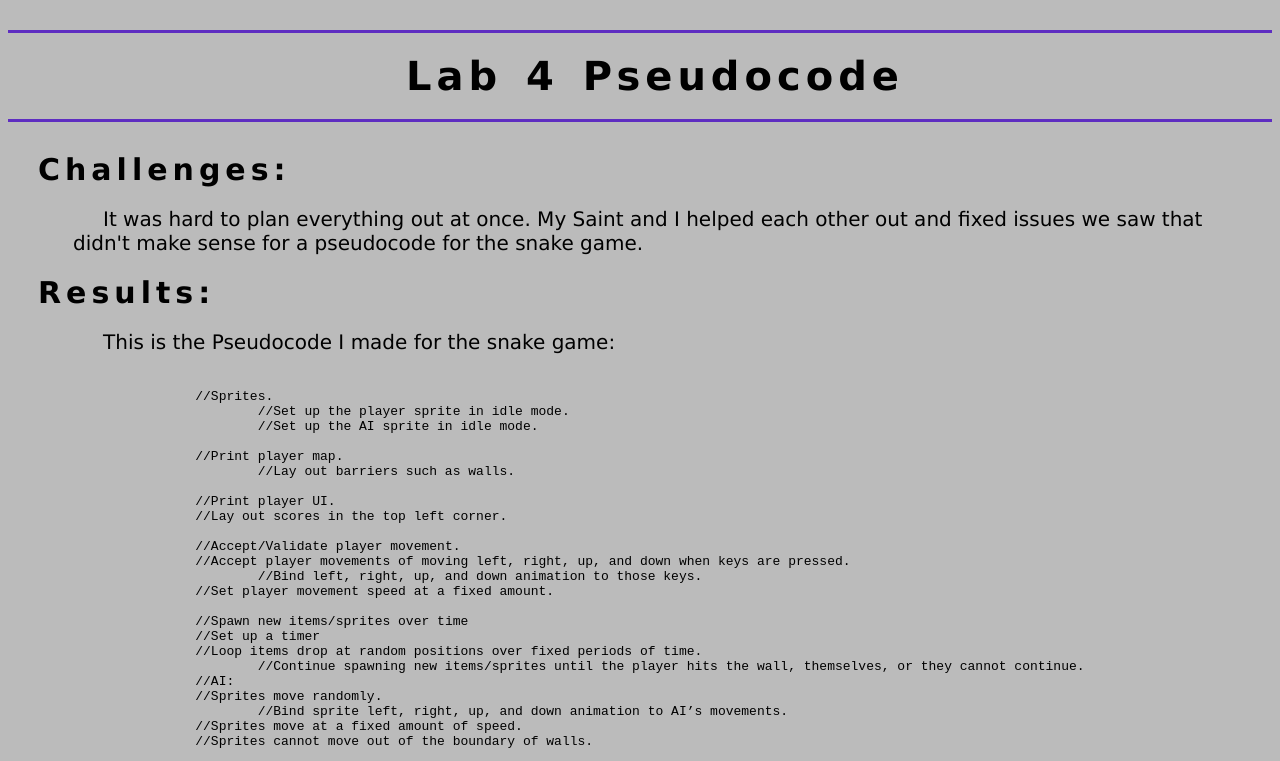
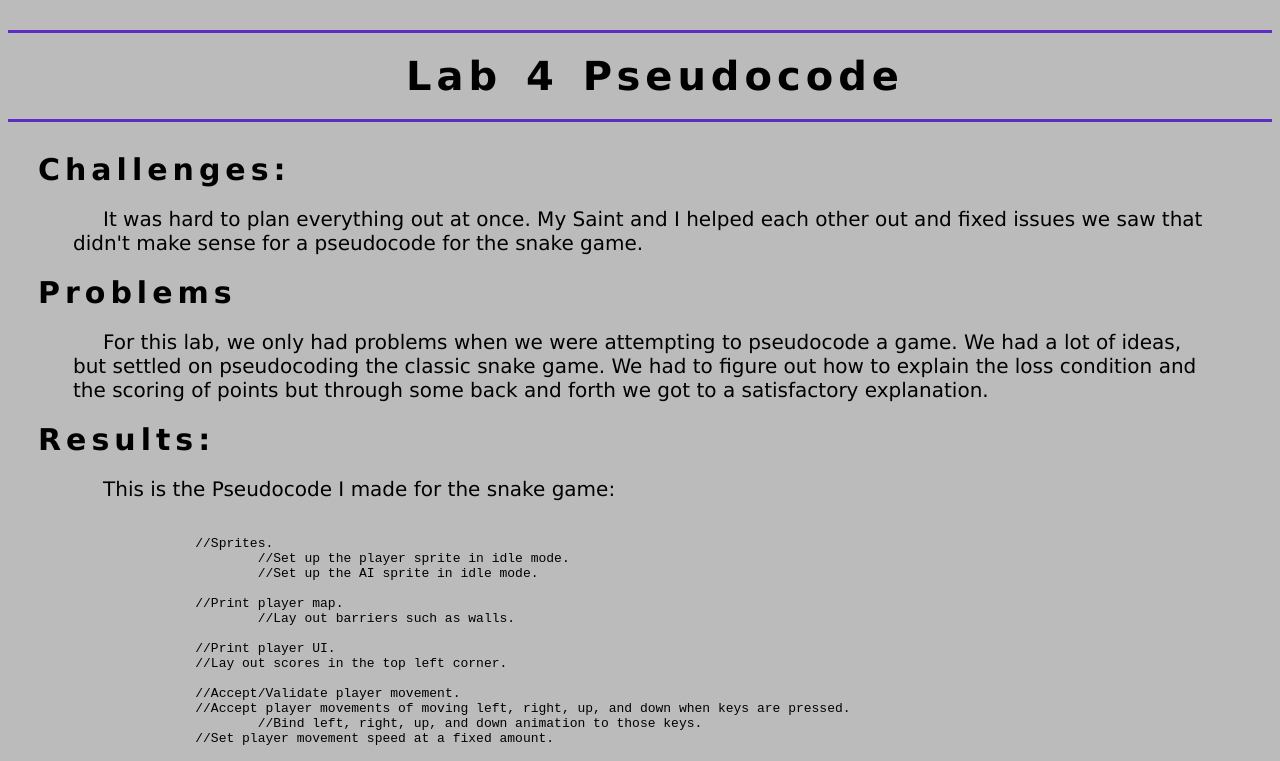
Before and after one commit to feathererac/art101, a plain HTML site: page lab4/index.html in a window 1280 px wide. Shown: the top 761 px of the page. Drawn offline with nearby package versions, Linux system fonts and the light colour scheme.

Commit message:
Lab4 title/content fix

```diff
--- a/lab4/index.html
+++ b/lab4/index.html
@@ -2,7 +2,7 @@
 	<html>
 	<head>
 		<!-- This title is used for tabs and bookmarks -->
-		<title>Lab 3 File structure</title>
+		<title>Lab 4 Pseudocode</title>
 
 	<!-- Use UTF character set, a good idea with any webpage -->
 	<meta charset="UTF-8" />
@@ -27,6 +27,10 @@
 		<p>It was hard to plan everything out at once. My Saint and I helped each other out
 			and fixed issues we saw that didn't make sense for a pseudocode for the snake game.
 		</p>
+		<h1>Problems</h1>
+		<p>For this lab, we only had problems when we were attempting to pseudocode a game. We had a lot of ideas,
+			but settled on pseudocoding the classic snake game. We had to figure out how to explain the loss condition
+			and the scoring of points but through some back and forth we got to a satisfactory explanation.</p>
 		<h1>Results:</h1>
 		<p>This is the Pseudocode I made for the snake game:</p>
 		<pre><code>
@@ -51,7 +55,7 @@
 				//Continue spawning new items/sprites until the player hits the wall, themselves, or they cannot continue.
 			//AI:
 			//Sprites move randomly.
-				//Bind sprite left, right, up, and down animation to AI’s movements.
+				//Bind sprite left, right, up, and down animation to AI's movements.
 			//Sprites move at a fixed amount of speed.
 			//Sprites cannot move out of the boundary of walls.
 
```
